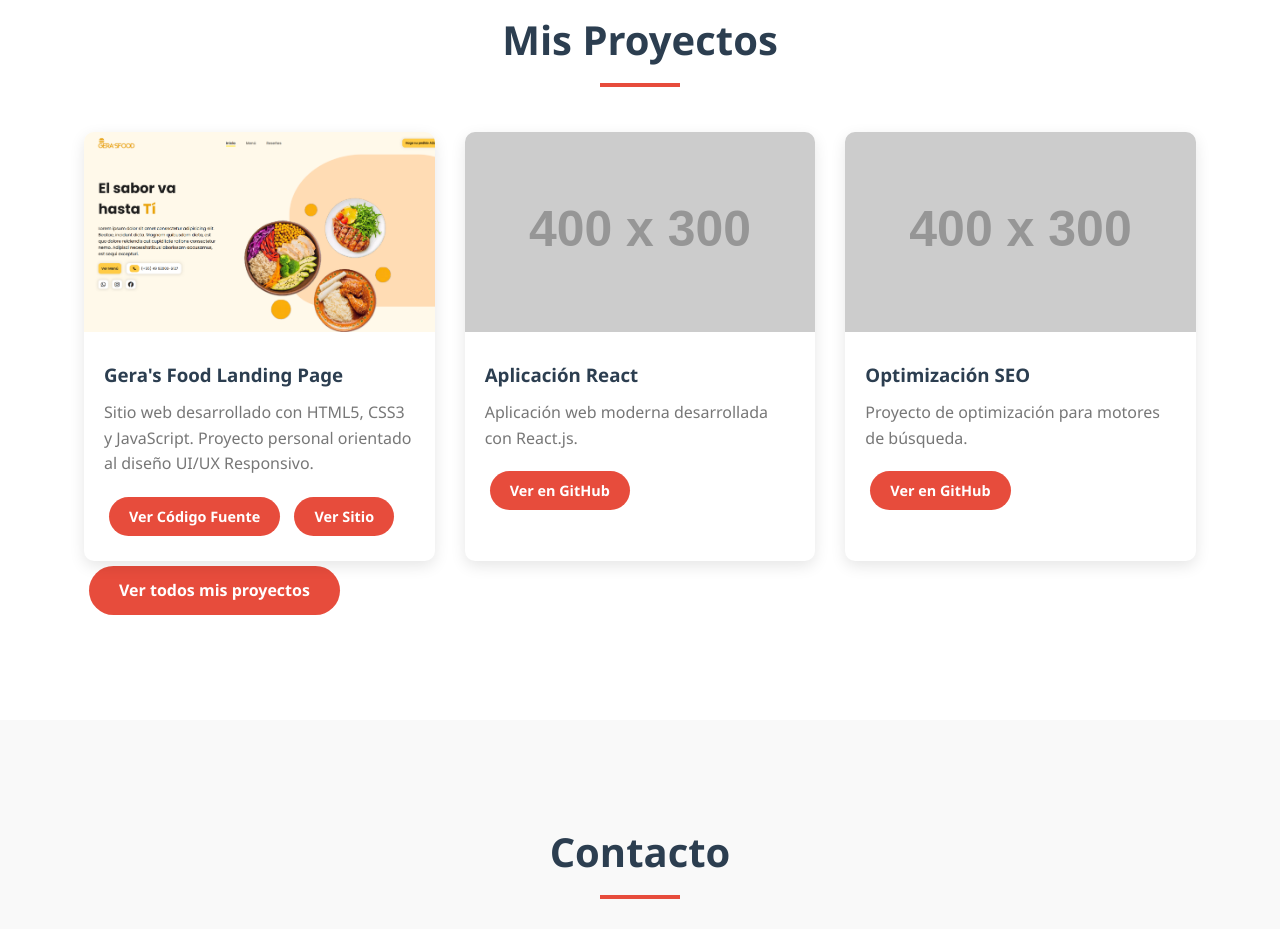
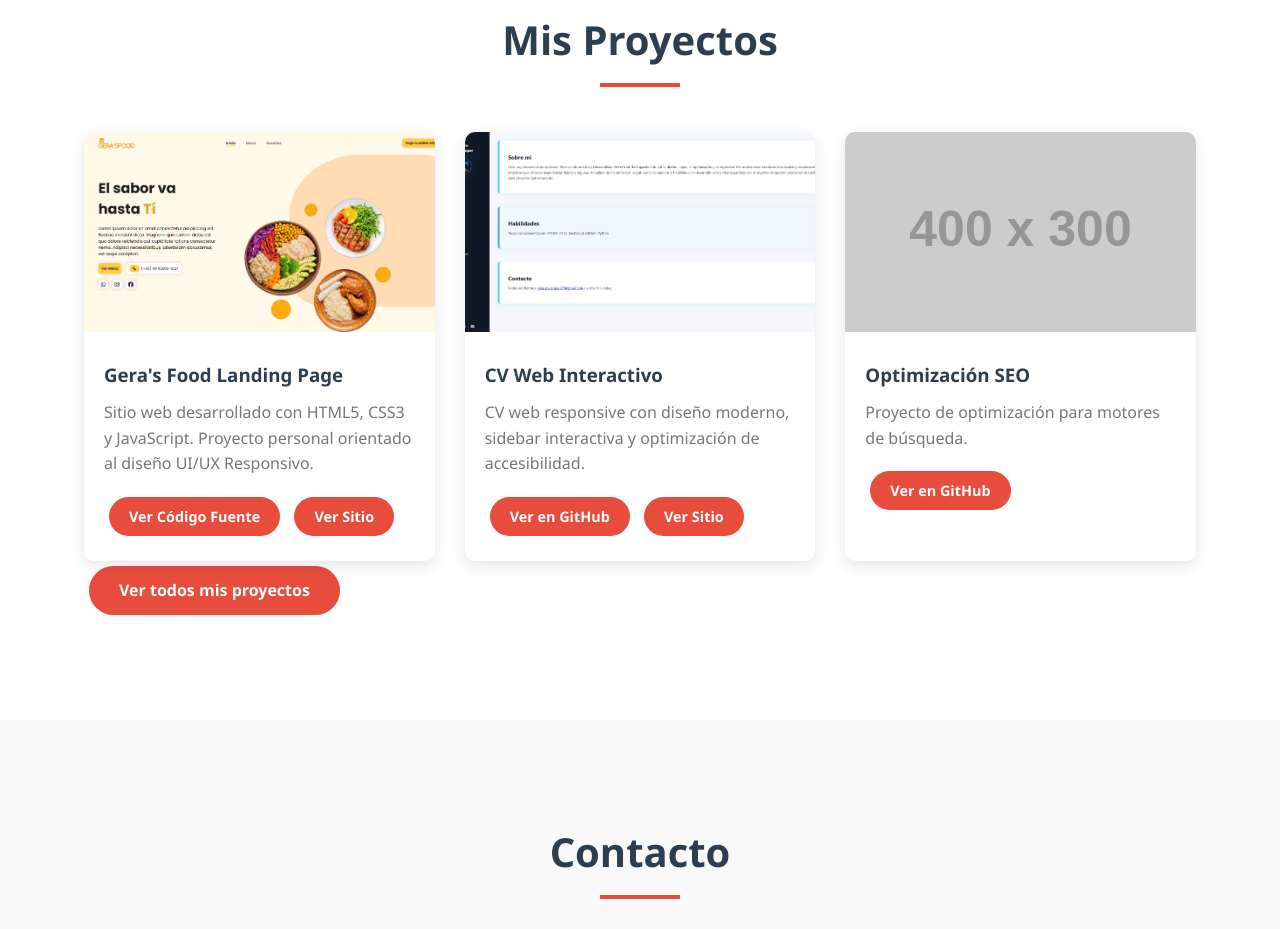
Before and after one commit to GerardoMorel/portfolio, a plain HTML site: page index.html in a window 1280 px wide. Shown: the part 4460-5389 px from the top of the page. Drawn offline with Linux system fonts and the light colour scheme; placeholder pictures from the web are drawn by us.

Commit message:
Add: nuevo proyecto 'CV Web Interactivo' con descripción y enlaces funcionales

```diff
--- a/SRC/script.js
+++ b/SRC/script.js
@@ -197,7 +197,7 @@ const traducciones = {
     proyectosTitulo: "Mis Proyectos",
     proyectoCards: [
       { h3: "Gera's Food Landing Page", p: "Sitio web desarrollado con HTML5, CSS3 y JavaScript. Proyecto personal orientado al diseño UI/UX Responsivo.", btn: "Ver en GitHub" },
-      { h3: "Aplicación React", p: "Aplicación web moderna desarrollada con React.js.", btn: "Ver en GitHub" },
+      { h3: "CV Web Interactivo", p: "CV web responsive con diseño moderno, sidebar interactiva y optimización de accesibilidad.", btn: "Ver en GitHub" },
       { h3: "Optimización SEO", p: "Proyecto de optimización para motores de búsqueda.", btn: "Ver en GitHub" }
     ],
     verTodos: "Ver Código Fuente",
@@ -241,7 +241,7 @@ const traducciones = {
     proyectosTitulo: "My Projects",
     proyectoCards: [
       { h3: "Gera's Food Landing Page", p: "Website developed with HTML5, CSS3, and JavaScript. Personal project focused on responsive UI/UX design.", btn: "View Site" },
-      { h3: "React App", p: "Modern web app built with React.js.", btn: "View on GitHub" },
+      { h3: "Interactive Web CV", p: "Responsive web CV with modern design, interactive sidebar, and accessibility optimization.", btn: "View on GitHub" },
       { h3: "SEO Optimization", p: "Search engine optimization project.", btn: "View on GitHub" }
     ],
     verTodos: "View Source Code",
@@ -282,7 +282,7 @@ const traducciones = {
     proyectosTitulo: "Meus Projetos",
     proyectoCards: [
       { h3: "Gera's Food Landing Page", p: "Site desenvolvido com HTML5, CSS3 e JavaScript. Projeto pessoal voltado para o design UI/UX responsivo.", btn: "Ver no GitHub" },
-      { h3: "Aplicativo React", p: "Aplicação web moderna em React.js.", btn: "Ver no GitHub" },
+      { h3: "CV Web Interativo", p: "CV web responsivo com design moderno, barra lateral interativa e otimização de acessibilidade.", btn: "Ver no GitHub" },
       { h3: "Otimização de SEO", p: "Projeto de otimização para mecanismos de busca.", btn: "Ver no GitHub" }
     ],
     verTodos: "Ver Código-Fonte",
--- a/index.html
+++ b/index.html
@@ -209,11 +209,12 @@
                     </div>
                 </div>
                 <div class="proyecto">
-                    <img src="https://via.placeholder.com/400x300?text=Proyecto+React" alt="Proyecto 2" class="proyecto-img">
+                    <img src="SRC/Miniatura_CV_WEB.png" alt="CV-web" class="proyecto-img">
                     <div class="proyecto-info">
-                        <h3>Aplicación React</h3>
-                        <p>Aplicación web moderna desarrollada con React.js.</p>
-                        <a href="https://github.com/GerardoMorel" class="btn btn-pequeno">Ver en GitHub</a>
+                        <h3>CV Web Interactivo</h3>
+                        <p>CV web responsive con diseño moderno, sidebar interactiva y optimización de accesibilidad.</p>
+                       <a href="https://github.com/GerardoMorel/cv-geramorel/" class="btn btn-pequeno" target="_blank" rel="noopener noreferrer">Ver Código</a>
+                       <a href="https://gerardomorel.github.io/cv-geramorel/" class="btn btn-pequeno btn-ver-sitio" target="_blank" rel="noopener noreferrer">Ver Sitio</a>
                     </div>
                 </div>
                 <div class="proyecto">
```
Also changed, not shown: SRC/Miniatura_CV_WEB.png (added).
